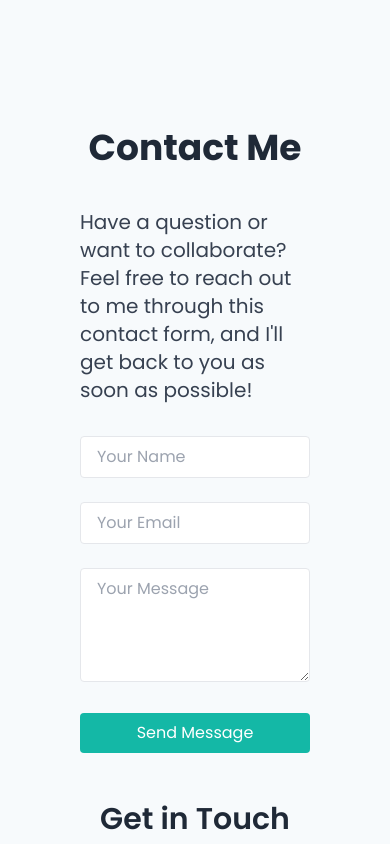
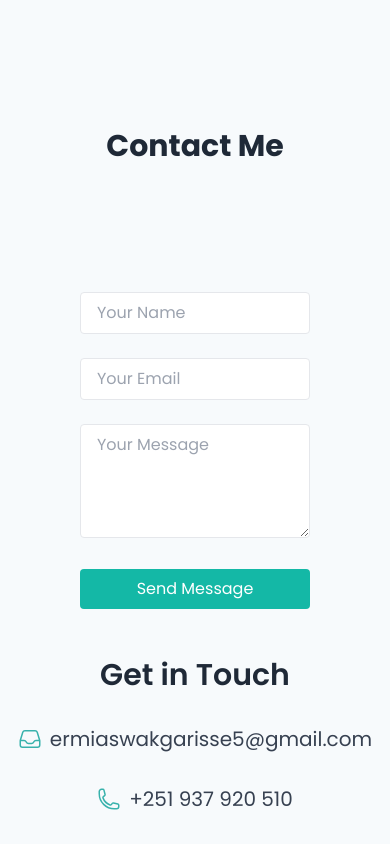
Before and after one commit to ERMIASWAKGARI/portfolio, a React (Vite) app: page / in a window 390 px wide. Shown: the part 8180-9024 px from the top of the page. Built offline with nearby package versions, Linux system fonts and the light colour scheme.

Commit message:
edited header

```diff
--- a/src/sections/Contact.jsx
+++ b/src/sections/Contact.jsx
@@ -55,17 +55,15 @@ export default function Contact() {
       id="contact"
       className="py-20 px-20 bg-tertiary dark:bg-tertiary-dark"
     >
-      <div className="container mx-auto max-w-7xl flex flex-wrap justify-between items-center">
+      <h2 className="text-3xl sm:text-4xl font-bold text-center text-gray-800 dark:text-neutral-white mb-20">
+        Contact Me
+      </h2>
+      <div className="container mx-auto max-w-6xl flex flex-wrap justify-between items-center">
         {/* Contact Form Section */}
-        <div className="w-full lg:w-1/2">
-          <h2 className="text-4xl font-bold text-center text-gray-800 dark:text-neutral-white mb-10">
-            Contact Me
-          </h2>
-          <p className="text-xl mb-8 text-gray-700 dark:text-gray-300">
-            Have a question or want to collaborate? Feel free to reach out to me
-            through this contact form, and I&apos;ll get back to you as soon as
-            possible!
-          </p>
+        <div className="w-full lg:w-1/2 flex items-center justify-center mt-12 lg:mt-0">
+          {/* <p className="text-xl mb-8 text-gray-700 dark:text-gray-300">
+            Have a question or want to collaborate? Feel free to reach out:)
+          </p> */}
           <form onSubmit={handleSubmit} className="max-w-md mx-auto space-y-6">
             <input
               type="text"
--- a/src/sections/Header.jsx
+++ b/src/sections/Header.jsx
@@ -51,24 +51,24 @@ const Header = () => {
             className="text-primary dark:text-primary focus:outline-none text-2xl p-2"
             onClick={toggleMenu}
           >
-            {isOpen ? "✖" : "☰"}
+            {isOpen ? "" : "☰"}
           </button>
         </div>
 
         {/* Desktop Links */}
         <div className="hidden md:flex space-x-6 items-center">
-          {["home", "about", "services", "projects", "contact"].map((link) => (
+          {["Home", "About", "Services", "Projects", "Contact"].map((link) => (
             <a
               key={link}
-              href={`#${link}`}
-              className="text-base text-secondary dark:text-secondary-light hover:text-primary dark:hover:text-primary transition duration-300 uppercase nav-link "
+              href={`#${link.toLowerCase()}`}
+              className="text-base text-secondary dark:text-secondary-light hover:text-primary dark:hover:text-primary transition duration-300 nav-link "
             >
               {link}
             </a>
           ))}
           <button
             aria-label="View my portfolio"
-            className="flex items-center justify-center bg-primary text-neutral-white py-2 px-4 sm:px-6 rounded hover:bg-primary-hover hover:scale-105 transition duration-300 shadow-lg nav-link"
+            className="flex items-center justify-center bg-primary text-neutral-white py-2 px-3 rounded hover:bg-primary-hover hover:scale-105 transition duration-300 shadow-lg nav-link"
           >
             <a href="#projects" className="flex items-center">
               <span>View My Work</span>
@@ -89,25 +89,36 @@ const Header = () => {
         </div>
       </nav>
 
-      {/* Mobile Menu */}
       {isOpen && (
-        <div className="md:hidden bg-tertiary dark:bg-tertiary-dark transition-transform duration-300 ease-in-out">
-          <div className="flex flex-col items-center space-y-4 py-4">
-            {["home", "about", "services", "projects", "contact"].map(
+        <div className="fixed inset-0 bg-black bg-opacity-50 z-50 flex justify-end items-start">
+          <div className="bg-neutral-white dark:bg-tertiary-dark shadow-lg p-6 rounded-md transition-transform duration-300 ease-in-out mt-16 mr-4">
+            {/* Close Button */}
+            <button
+              className="text-primary dark:text-primary absolute top-4 right-4 text-2xl"
+              onClick={toggleMenu}
+            >
+              ✖
+            </button>
+
+            {/* Menu Links */}
+            <div className="flex flex-col items-start space-y-4">
+              {["Home", "About", "Services", "Projects", "Contact"].map(
                 (link) => (
                   <a
                     key={link}
-                  href={`#${link}`}
-                  className="text-base text-secondary dark:text-secondary-light hover:text-primary dark:hover:text-primary transition duration-300 uppercase"
+                    href={`${link.toLowerCase()}`}
+                    className="text-lg text-secondary dark:text-secondary-light hover:text-primary dark:hover:text-primary transition duration-300"
                     onClick={toggleMenu}
                   >
                     {link}
                   </a>
                 )
               )}
+              {/* View My Work Button */}
               <button
                 aria-label="View my portfolio"
-              className="flex items-center justify-center bg-primary text-neutral-white py-2 px-4 sm:px-6 rounded hover:bg-primary-hover hover:scale-105 transition duration-300 shadow-lg"
+                className="flex items-center justify-center bg-primary text-neutral-white py-2 px-6 rounded hover:bg-primary-hover hover:scale-105 transition duration-300 shadow-lg"
+                onClick={toggleMenu}
               >
                 <a href="#projects" className="flex items-center">
                   <span>View My Work</span>
@@ -127,6 +138,7 @@ const Header = () => {
               </button>
             </div>
           </div>
+        </div>
       )}
 
       {/* Small Sticky Navbar */}
@@ -143,15 +155,15 @@ const Header = () => {
             } transition-all duration-500 ease-in-out`} // Animation for width, opacity
           >
             {[
-              { icon: <FaHome size={26} />, link: "#home" },
-              { icon: <FaUser size={26} />, link: "#about" },
-              { icon: <FaServicestack size={26} />, link: "#services" },
-              { icon: <FaBriefcase size={26} />, link: "#projects" },
-              { icon: <FaEnvelope size={26} />, link: "#contact" },
+              { icon: <FaHome size={26} />, link: "#Home" },
+              { icon: <FaUser size={26} />, link: "#About" },
+              { icon: <FaServicestack size={26} />, link: "#Services" },
+              { icon: <FaBriefcase size={26} />, link: "#Projects" },
+              { icon: <FaEnvelope size={26} />, link: "#Contact" },
             ].map(({ icon, link }) => (
               <a
                 key={link}
-                href={link}
+                href={`${link.toLowerCase()}`}
                 className={`flex items-center text-lg text-secondary dark:text-secondary-light hover:text-primary dark:hover:text-primary transition duration-300`}
               >
                 <span>{icon}</span>
```
Lines whose indentation alone changed are shown as unchanged.
